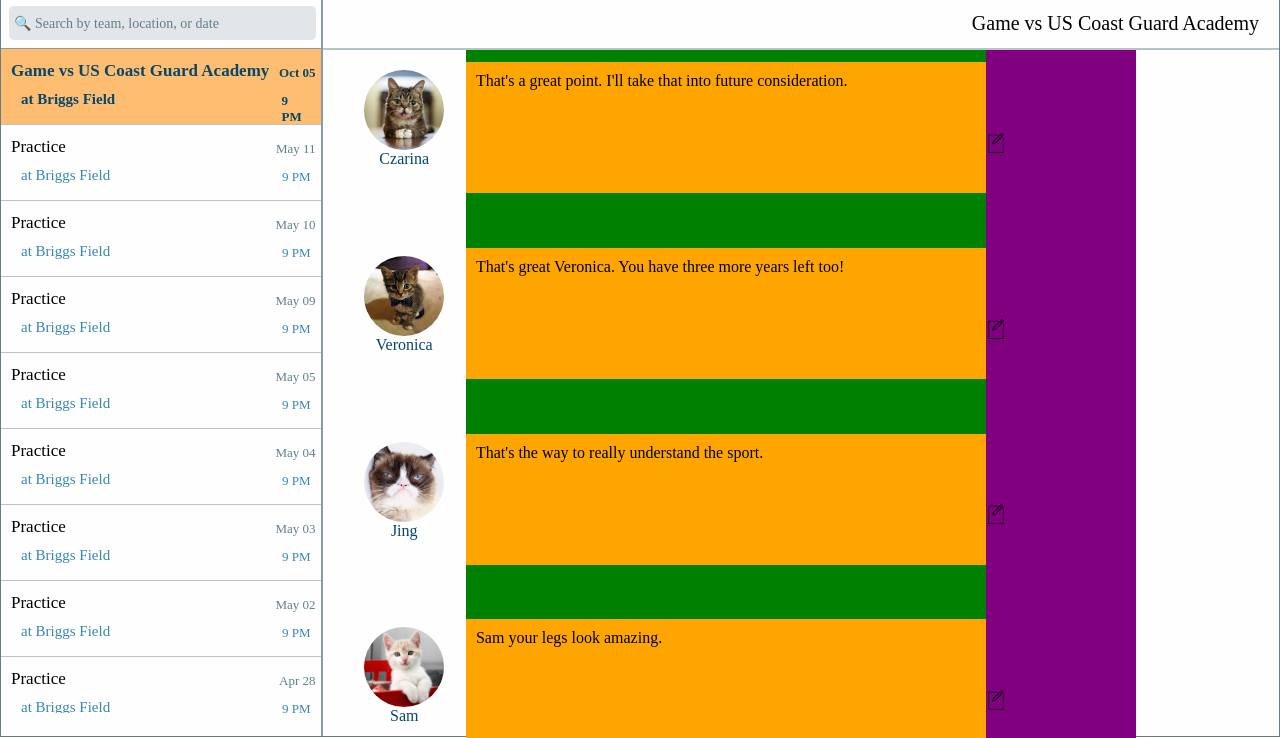
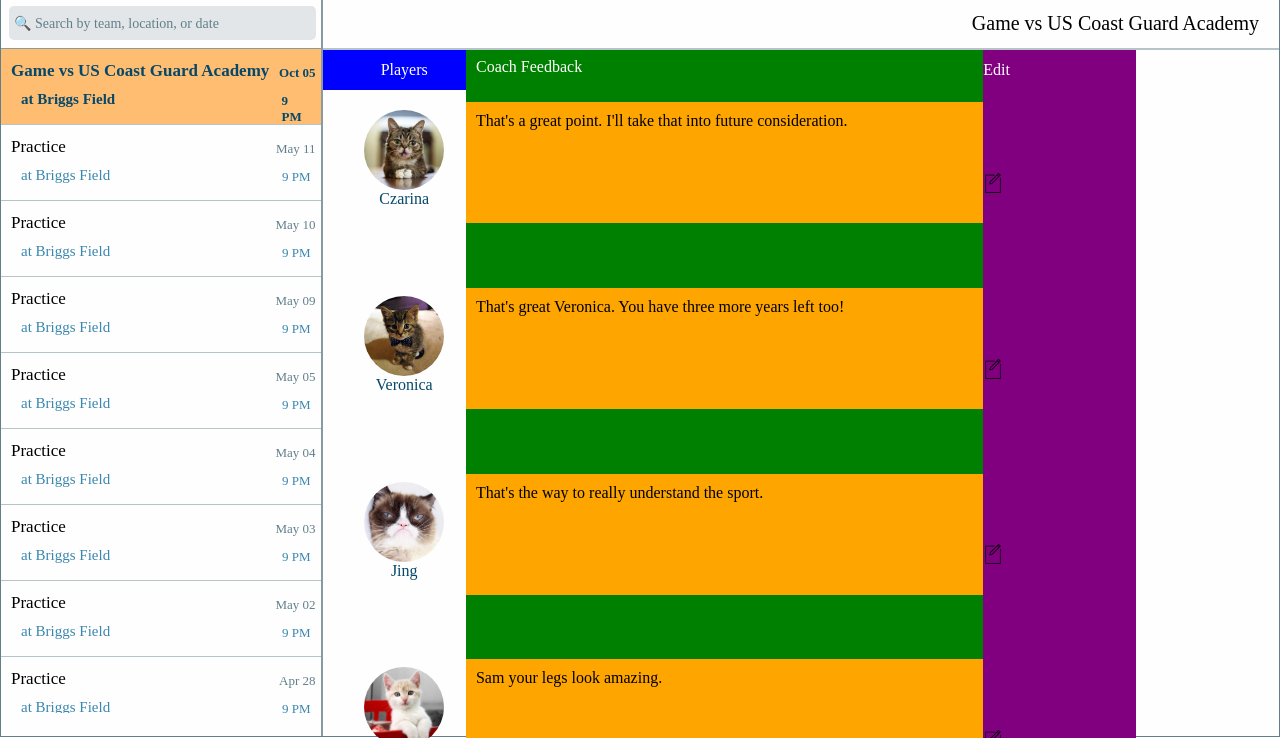
Before and after one commit to vsylee/trackr, a website: page views/feedback_other.html in a window 1280 px wide. Shown: the part 63-801 px from the top of the page. Drawn offline with Linux system fonts and the light colour scheme; a web font is replaced by a local one.

Commit message:
header titles

```diff
--- a/css/feedback_other.css
+++ b/css/feedback_other.css
@@ -84,6 +84,17 @@ html, body {
 	justify-content: flex-start; /*center*/
 	width: 100%;
 	height: 27%;
+	/*background-color: #e3e6e8;*/
+	flex-shrink: 0;
+}
+
+.feedback_data_title_row {
+	display: flex;
+	position: relative;
+	flex-flow: row nowrap;
+	justify-content: flex-start; /*center*/
+	width: 100%;
+	height: 40px;
 	/*background-color: #e3e6e8;*/
 	flex-shrink: 0;
 }
--- a/js/feedback_other.js
+++ b/js/feedback_other.js
@@ -86,6 +86,59 @@ function convert_data() {
 	}
 }
 
+function setup_table_title() {
+	var player_row = $('<div>')
+						.addClass('feedback_data_title_row')
+						.append($('<div>')
+									.addClass('feedback_data_player')
+									.css({
+										"position": "relative",
+										"width": "calc(15% - 20px)",
+										"height": "100%",
+										"flex-flow": "row nowrap",
+										"align-content": "flex-end",
+										"align-items": "center",
+										"justify-content": "center",
+										"backgroundColor": "blue",
+										"padding-left": "20px"
+									})
+									.text("Players")
+									,
+								$('<div>')
+									.addClass('feedback_data_player')
+									.css({
+										"align-items": "center",
+										"backgroundColor": "green",
+										"width": "calc(70% - 10px)",
+										"padding-left": "10px",
+										"justify-content": "center",
+
+										"height": "100%"
+									})
+									.append($('<div>')
+												.addClass('feedback_data_player')
+												.css({
+													"width": "100%",
+													"height": "60%",
+													})
+												.text("Coach Feedback"),
+											$('<div>')
+												.addClass('feedback_data_player')
+												.css({
+													'backgroundColor': "purple",
+													'width': "30%",
+													'height': "100%",
+													"justify-content": "flex-start",
+													"align-items": "center"
+												})
+												.text("Edit")
+
+									)
+						);
+
+	return player_row;
+}
+
 function setup_player_row(curr_player_data) {
 	var player_row = $('<div>')
 							.addClass('feedback_data_row feedback_data_remove')
@@ -133,7 +186,7 @@ function setup_player_row(curr_player_data) {
 														"display": "block",
 														"overflow-y": "scroll",
 														"word-wrap": "break-word",
-														"padding": "10px",
+														"padding": "10px 0px 0px 10px",
 														"outline": "0px solid transparent",
 														"font-family": "Overlock",
 														"font-size": "16px",
@@ -242,6 +295,8 @@ function setup_card(name, location, start_time, end_time) {
 								var curr_player_data = fake_comments;
 								$('.feedback_data_remove').remove();
 
+								div_container
+									.append(setup_table_title());
 								for (var i = 0; i < curr_player_data.length; i++) {
 									div_container
 										.append(setup_player_row(curr_player_data[i]));
```
